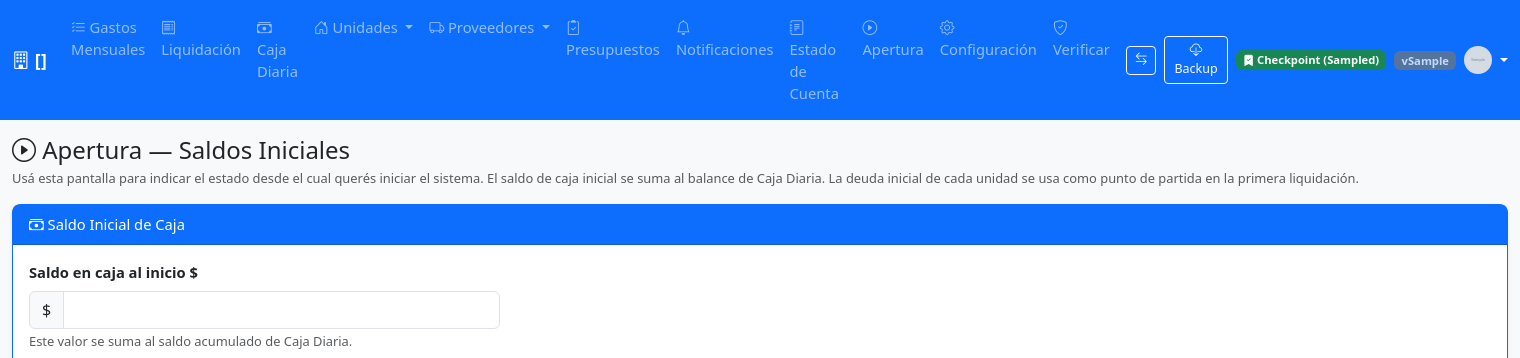
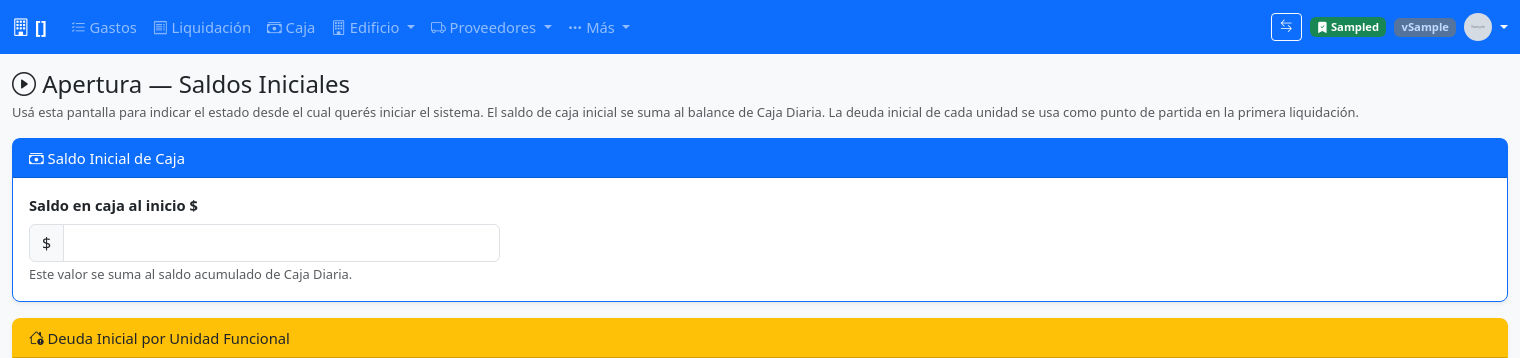
Before and after one commit to ncmartin77/consorcio, a Python web app: template templates/apertura.html in a window 1520 px wide. Shown: the top 358 px of the page. Run offline with Jinja, Linux system fonts and the light colour scheme; the template is opened without the code that fills it: most values are stand-ins (such as "Sample title", 1, 10 or a date in 2020); grey boxes marked "Sample" are stand-in pictures.

Commit message:
refactor: reorganizar navbar en grupos colapsados
Reduce los 11 ítems directos del menú a 3 accesos directos (Gastos,
Liquidación, Caja) más 3 dropdowns: Edificio (Unidades, Plano, Estado
de Cuenta, Apertura), Proveedores (Proveedores, Facturas, Presupuestos)
y Más (Notificaciones, Verificar, Backup, Configuración). El área
derecha queda más compacta con gap uniforme.

Co-Authored-By: Claude Sonnet 4.6 <noreply@anthropic.com>

```diff
--- a/templates/base.html
+++ b/templates/base.html
@@ -28,13 +28,15 @@
     </button>
     <div class="collapse navbar-collapse" id="navMenu">
       <ul class="navbar-nav me-auto">
+
         <li class="nav-item">
           <a class="nav-link {% if request.endpoint == 'gastos' %}active{% endif %}"
              href="{{ url_for('gastos') }}"
              data-ayuda="Gastos Mensuales: registrá los gastos del mes (luz, gas, limpieza, honorarios). Base para calcular las expensas del mes siguiente.">
-            <i class="bi bi-list-check"></i> Gastos Mensuales
+            <i class="bi bi-list-check"></i> Gastos
           </a>
         </li>
+
         <li class="nav-item">
           <a class="nav-link {% if request.endpoint == 'liquidacion' %}active{% endif %}"
              href="{{ url_for('liquidacion') }}"
@@ -42,125 +44,147 @@
             <i class="bi bi-receipt"></i> Liquidación
           </a>
         </li>
+
         <li class="nav-item">
           <a class="nav-link {% if request.endpoint == 'caja' %}active{% endif %}"
              href="{{ url_for('caja') }}"
              data-ayuda="Caja Diaria: registrá entradas y salidas de dinero del consorcio. Muestra el saldo acumulado en tiempo real.">
-            <i class="bi bi-cash-stack"></i> Caja Diaria
+            <i class="bi bi-cash-stack"></i> Caja
           </a>
         </li>
+
+        {# ── Edificio ── #}
         <li class="nav-item dropdown">
-          <a class="nav-link dropdown-toggle {% if request.endpoint in ['unidades','plano'] %}active{% endif %}"
+          <a class="nav-link dropdown-toggle {% if request.endpoint in ['unidades','plano','estado_cuenta','apertura'] %}active{% endif %}"
              href="#" role="button" data-bs-toggle="dropdown"
-             data-ayuda="Unidades y Plano: administrá los departamentos del edificio y visualizá el estado de cada unidad.">
-            <i class="bi bi-house-door"></i> Unidades
+             data-ayuda="Edificio: unidades funcionales, plano visual, estado de cuenta por unidad y apertura de período.">
+            <i class="bi bi-building"></i> Edificio
           </a>
           <ul class="dropdown-menu">
-            <li><a class="dropdown-item" href="{{ url_for('unidades') }}"
+            <li><a class="dropdown-item {% if request.endpoint == 'unidades' %}active{% endif %}"
+                   href="{{ url_for('unidades') }}"
                    data-ayuda="Listado de unidades: propietarios, inquilinos, contactos, porcentajes y deuda inicial.">
-              <i class="bi bi-house-door"></i> Unidades Funcionales
+              <i class="bi bi-house-door"></i> Unidades funcionales
             </a></li>
-            <li><a class="dropdown-item" href="{{ url_for('plano') }}"
+            <li><a class="dropdown-item {% if request.endpoint == 'plano' %}active{% endif %}"
+                   href="{{ url_for('plano') }}"
                    data-ayuda="Plano: vista visual del edificio con el estado de cada unidad (al día, deuda, sin liquidar).">
-              <i class="bi bi-building"></i> Plano del edificio
+              <i class="bi bi-grid"></i> Plano del edificio
+            </a></li>
+            <li><hr class="dropdown-divider"></li>
+            <li><a class="dropdown-item {% if request.endpoint == 'estado_cuenta' %}active{% endif %}"
+                   href="{{ url_for('estado_cuenta') }}"
+                   data-ayuda="Estado de Cuenta: consultá el historial de pagos y saldos de cada unidad funcional.">
+              <i class="bi bi-journal-text"></i> Estado de cuenta
+            </a></li>
+            <li><a class="dropdown-item {% if request.endpoint == 'apertura' %}active{% endif %}"
+                   href="{{ url_for('apertura') }}"
+                   data-ayuda="Apertura: configurá el período inicial del consorcio y las deudas anteriores de cada unidad.">
+              <i class="bi bi-play-circle"></i> Apertura
             </a></li>
           </ul>
         </li>
+
+        {# ── Proveedores ── #}
         <li class="nav-item dropdown">
-          <a class="nav-link dropdown-toggle {% if request.endpoint in ['proveedores','facturas'] %}active{% endif %}"
+          <a class="nav-link dropdown-toggle {% if request.endpoint in ['proveedores','facturas','presupuestos','detalle_pedido'] %}active{% endif %}"
              href="#" role="button" data-bs-toggle="dropdown"
-             data-ayuda="Proveedores y Facturas: directorio de proveedores del consorcio y registro de facturas recibidas.">
+             data-ayuda="Proveedores: directorio, facturas recibidas y pedidos de presupuesto.">
             <i class="bi bi-truck"></i> Proveedores
           </a>
           <ul class="dropdown-menu">
-            <li><a class="dropdown-item" href="{{ url_for('proveedores') }}"
+            <li><a class="dropdown-item {% if request.endpoint == 'proveedores' %}active{% endif %}"
+                   href="{{ url_for('proveedores') }}"
                    data-ayuda="Listado de proveedores: nombre, CUIT, categoría, teléfono y email. Podés asociar gastos recurrentes a cada uno.">
               <i class="bi bi-people"></i> Proveedores
             </a></li>
-            <li><a class="dropdown-item" href="{{ url_for('facturas') }}"
+            <li><a class="dropdown-item {% if request.endpoint == 'facturas' %}active{% endif %}"
+                   href="{{ url_for('facturas') }}"
                    data-ayuda="Facturas recibidas de proveedores: registrá el importe, adjuntá el comprobante PDF y marcalas como pagadas.">
               <i class="bi bi-receipt-cutoff"></i> Facturas
             </a></li>
-          </ul>
-        </li>
-        <li class="nav-item">
-          <a class="nav-link {% if request.endpoint in ['presupuestos','detalle_pedido'] %}active{% endif %}"
+            <li><a class="dropdown-item {% if request.endpoint in ['presupuestos','detalle_pedido'] %}active{% endif %}"
                    href="{{ url_for('presupuestos') }}"
                    data-ayuda="Presupuestos: pedidos de cotización a proveedores para trabajos del consorcio. Comparás ofertas y registrás el elegido.">
               <i class="bi bi-clipboard2-check"></i> Presupuestos
+            </a></li>
+          </ul>
+        </li>
+
+        {# ── Más ── #}
+        <li class="nav-item dropdown">
+          <a class="nav-link dropdown-toggle {% if request.endpoint in ['notificaciones','verificar_recibo','config'] %}active{% endif %}"
+             href="#" role="button" data-bs-toggle="dropdown"
+             data-ayuda="Notificaciones, verificación de recibos, backup y configuración del sistema.">
+            <i class="bi bi-three-dots"></i> Más
           </a>
-        </li>
-        <li class="nav-item">
-          <a class="nav-link {% if request.endpoint == 'notificaciones' %}active{% endif %}"
+          <ul class="dropdown-menu">
+            <li><a class="dropdown-item {% if request.endpoint == 'notificaciones' %}active{% endif %}"
                    href="{{ url_for('notificaciones') }}"
                    data-ayuda="Notificaciones: enviá mensajes y archivos a propietarios e inquilinos por WhatsApp o mail.">
               <i class="bi bi-bell"></i> Notificaciones
-          </a>
-        </li>
-        <li class="nav-item">
-          <a class="nav-link {% if request.endpoint == 'estado_cuenta' %}active{% endif %}"
-             href="{{ url_for('estado_cuenta') }}"
-             data-ayuda="Estado de Cuenta: consultá el historial de pagos y saldos de cada unidad funcional.">
-            <i class="bi bi-journal-text"></i> Estado de Cuenta
-          </a>
-        </li>
-        <li class="nav-item">
-          <a class="nav-link {% if request.endpoint == 'apertura' %}active{% endif %}"
-             href="{{ url_for('apertura') }}"
-             data-ayuda="Apertura: configurá el período inicial del consorcio y las deudas anteriores de cada unidad.">
-            <i class="bi bi-play-circle"></i> Apertura
-          </a>
-        </li>
-        <li class="nav-item">
-          <a class="nav-link {% if request.endpoint == 'config' %}active{% endif %}"
+            </a></li>
+            <li><a class="dropdown-item {% if request.endpoint == 'verificar_recibo' %}active{% endif %}"
+                   href="{{ url_for('verificar_recibo') }}"
+                   data-ayuda="Verificar recibo: comprobá la autenticidad de un recibo de pago usando su código QR o número de verificación.">
+              <i class="bi bi-shield-check"></i> Verificar recibo
+            </a></li>
+            <li><hr class="dropdown-divider"></li>
+            <li><a class="dropdown-item" href="{{ url_for('backup') }}"
+                   data-ayuda="Backup: descargá un ZIP con toda la base de datos del consorcio activo (datos + comprobantes PDF).">
+              <i class="bi bi-cloud-download"></i> Backup
+            </a></li>
+            <li><a class="dropdown-item {% if request.endpoint == 'config' %}active{% endif %}"
                    href="{{ url_for('config') }}"
                    data-ayuda="Configuración: datos del edificio, tasa de mora, día de vencimiento, URL de la app, checkpoint y más.">
               <i class="bi bi-gear"></i> Configuración
-          </a>
+            </a></li>
+          </ul>
         </li>
-        <li class="nav-item">
-          <a class="nav-link {% if request.endpoint == 'verificar_recibo' %}active{% endif %}"
-             href="{{ url_for('verificar_recibo') }}"
-             data-ayuda="Verificar recibo: comprobá la autenticidad de un recibo de pago usando su código QR o número de verificación.">
-            <i class="bi bi-shield-check"></i> Verificar
-          </a>
-        </li>
+
       </ul>
-      <div class="d-flex align-items-center me-2" id="navSearchWrapper" style="display:none!important">
-        <input type="text" id="navBuscar" class="form-control form-control-sm"
-               placeholder="&#128269; Buscar..." style="width:190px"
+
+      {# ── Derecha ── #}
+      <div class="d-flex align-items-center gap-2">
+
+        <div id="navSearchWrapper" style="display:none!important">
+          <div class="input-group input-group-sm">
+            <input type="text" id="navBuscar" class="form-control"
+                   placeholder="Buscar…" style="width:160px"
                    data-ayuda="Buscá en la tabla de la página actual. Filtrá por cualquier texto visible.">
-        <small id="navBuscarConteo" class="text-white-50 ms-2 text-nowrap" style="font-size:0.72rem"></small>
+            <small id="navBuscarConteo" class="text-white-50 ms-1 text-nowrap align-self-center" style="font-size:0.72rem"></small>
           </div>
-      <a href="{{ url_for('consorcios') }}" class="btn btn-sm btn-outline-light ms-2"
+        </div>
+
+        <a href="{{ url_for('consorcios') }}" class="btn btn-sm btn-outline-light"
            title="Cambiar consorcio"
            data-ayuda="Cambiá de consorcio o creá uno nuevo desde el listado de edificios.">
           <i class="bi bi-arrow-left-right"></i>
         </a>
-      <a href="{{ url_for('backup') }}" class="btn btn-sm btn-outline-light ms-2" title="Backup base de datos"
-         data-ayuda="Backup: descargá un ZIP con toda la base de datos del consorcio activo (datos + comprobantes PDF).">
-        <i class="bi bi-cloud-download"></i> Backup
-      </a>
+
         {% if es_admin %}
-      <a href="{{ url_for('admin_usuarios') }}" class="btn btn-sm btn-outline-warning ms-2" title="Gestión de usuarios"
+        <a href="{{ url_for('admin_usuarios') }}" class="btn btn-sm btn-outline-warning"
+           title="Gestión de usuarios"
            data-ayuda="Administración de usuarios: activá/desactivá cuentas, asigná rol de admin y gestioná permisos por consorcio.">
           <i class="bi bi-people-fill"></i>
         </a>
         {% endif %}
+
         {% if checkpoint_info %}
         <a href="{{ url_for('config') }}#checkpoint"
-         class="badge ms-2 text-decoration-none {% if checkpoint_info.dias_restantes <= 7 %}bg-warning text-dark{% else %}bg-success{% endif %}"
+           class="badge text-decoration-none {% if checkpoint_info.dias_restantes <= 7 %}bg-warning text-dark{% else %}bg-success{% endif %}"
            title="Checkpoint activo — {{ checkpoint_info.dias_restantes }} día(s) para consolidación"
            style="font-size:0.7rem"
            data-ayuda="Checkpoint activo ({{ checkpoint_info.dias_restantes }} días restantes): tenés un snapshot guardado de la BD. Hacé click para ir a Configuración y gestionar el rollback.">
-        <i class="bi bi-bookmark-check-fill"></i> Checkpoint ({{ checkpoint_info.dias_restantes }}d)
+          <i class="bi bi-bookmark-check-fill"></i> {{ checkpoint_info.dias_restantes }}d
         </a>
         {% endif %}
-      <span class="badge bg-secondary ms-2 opacity-75" style="font-size:0.7rem"
+
+        <span class="badge bg-secondary opacity-75" style="font-size:0.7rem"
               data-ayuda="Versión del sistema instalada.">v{{ app_version }}</span>
 
         {# Usuario + logout #}
-      <div class="dropdown ms-2">
+        <div class="dropdown">
           <a href="#" class="d-flex align-items-center gap-1 text-white text-decoration-none dropdown-toggle"
              data-bs-toggle="dropdown"
              data-ayuda="Tu cuenta de usuario. Hacé click para cerrar sesión.">
@@ -178,6 +202,8 @@
               <i class="bi bi-box-arrow-right"></i> Cerrar sesión
             </a></li>
           </ul>
+        </div>
+
       </div>
     </div>
   </div>
--- a/version.txt
+++ b/version.txt
@@ -1 +1 @@
-2.4-1910
+2.5-1910
```
Lines whose indentation alone changed are shown as unchanged.
